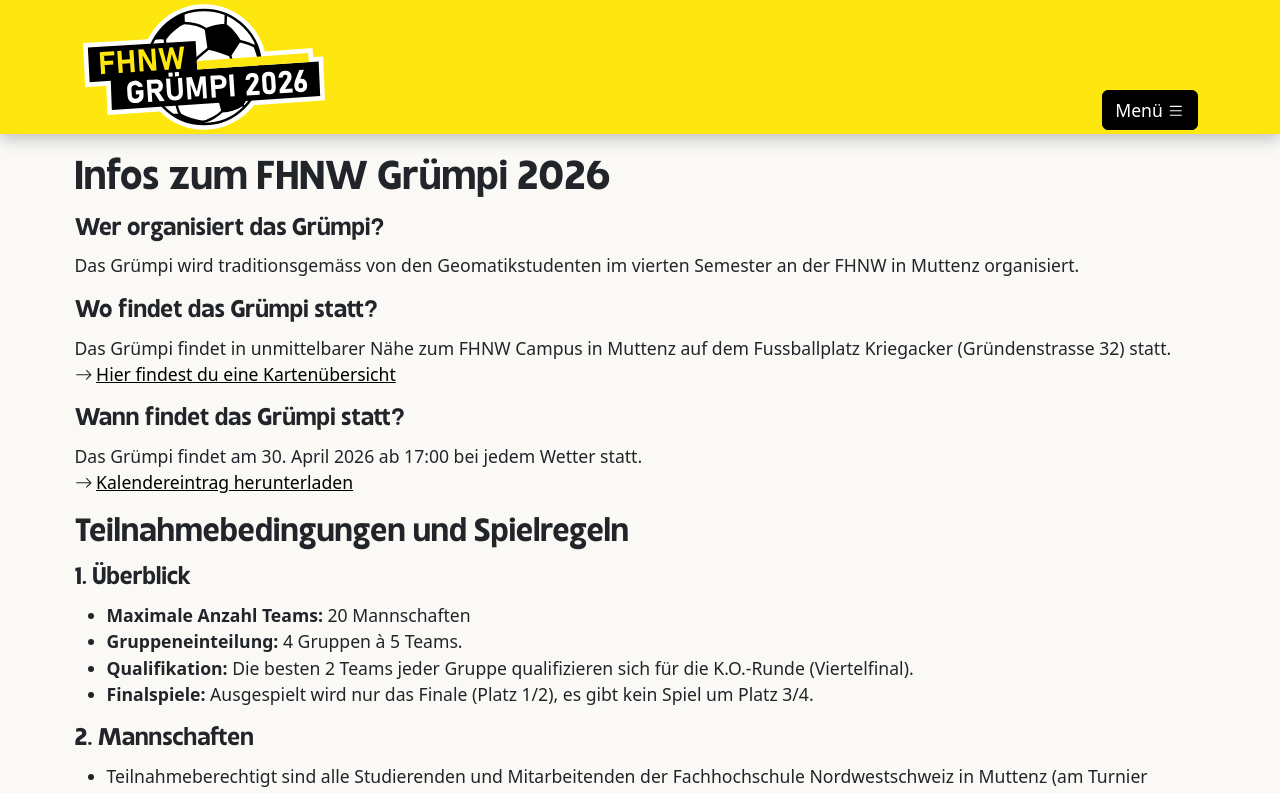
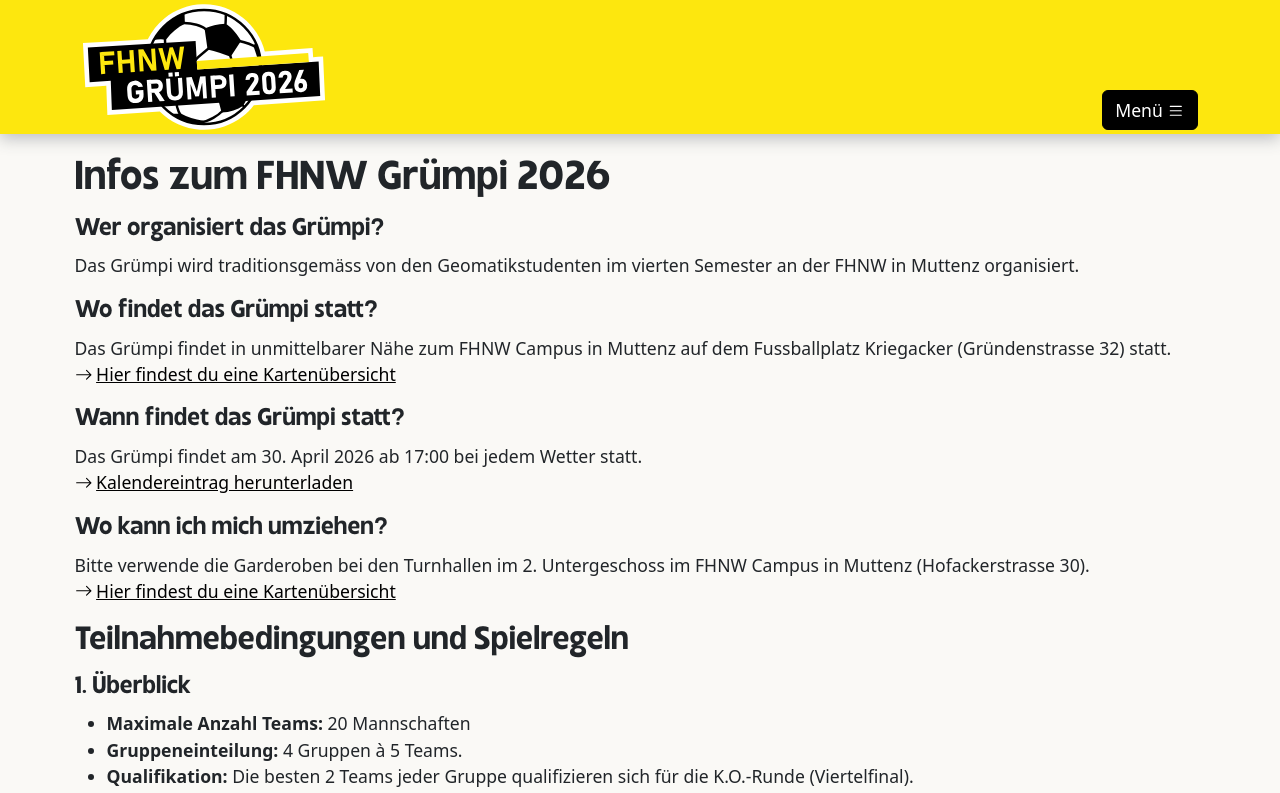
Before and after one commit to daka-fhnw/gruempi-2026, a React (Vite) app: page /infos in a window 1280 px wide. Shown: the top 793 px of the page. Built offline with nearby package versions, Linux system fonts and the light colour scheme.

Commit message:
infos updated

```diff
--- /dev/null
+++ b/src/comps/ArrowLink.tsx
@@ -0,0 +1,13 @@
+import type { PropsWithChildren } from "react";
+import { ArrowIcon } from "../icons/ArrowIcon";
+
+export function ArrowLink({ children }: PropsWithChildren) {
+  return (
+    <>
+      <span className="me-1">
+        <ArrowIcon />
+      </span>
+      {children}
+    </>
+  );
+}
--- a/src/pages/Infos.tsx
+++ b/src/pages/Infos.tsx
@@ -1,5 +1,5 @@
 import { Link } from "wouter";
-import { ArrowIcon } from "../icons/ArrowIcon";
+import { ArrowLink } from "../comps/ArrowLink";
 
 export default function Regeln() {
   return (
@@ -15,19 +15,28 @@
         Das Grümpi findet in unmittelbarer Nähe zum FHNW Campus in Muttenz auf
         dem Fussballplatz Kriegacker (Gründenstrasse&nbsp;32) statt.
         <br />
-        <span className="me-1">
-          <ArrowIcon />
-        </span>
-        <Link href="/anreise">Hier findest du eine Kartenübersicht</Link>
+        <Link href="/anreise">
+          <ArrowLink>Hier findest du eine Kartenübersicht</ArrowLink>
+        </Link>
       </p>
       <h4>Wann findet das Grümpi statt?</h4>
       <p>
-        Das Grümpi findet am 30. April 2026 ab 17:00 bei jedem Wetter statt.
+        Das Grümpi findet am 30.&nbsp;April&nbsp;2026 ab 17:00 bei jedem Wetter
+        statt.
         <br />
-        <span className="me-1">
-          <ArrowIcon />
-        </span>
-        <a href="/fhnw-gruempi.ics">Kalendereintrag herunterladen</a>
+        <a href="/fhnw-gruempi.ics">
+          <ArrowLink>Kalendereintrag herunterladen</ArrowLink>
+        </a>
+      </p>
+      <h4>Wo kann ich mich umziehen?</h4>
+      <p>
+        Bitte verwende die Garderoben bei den Turnhallen im
+        2.&nbsp;Untergeschoss im FHNW Campus in Muttenz
+        (Hofackerstrasse&nbsp;30).
+        <br />
+        <Link href="/anreise">
+          <ArrowLink>Hier findest du eine Kartenübersicht</ArrowLink>
+        </Link>
       </p>
       <h2>Teilnahmebedingungen und Spielregeln</h2>
       <h4>1. Überblick</h4>
```
